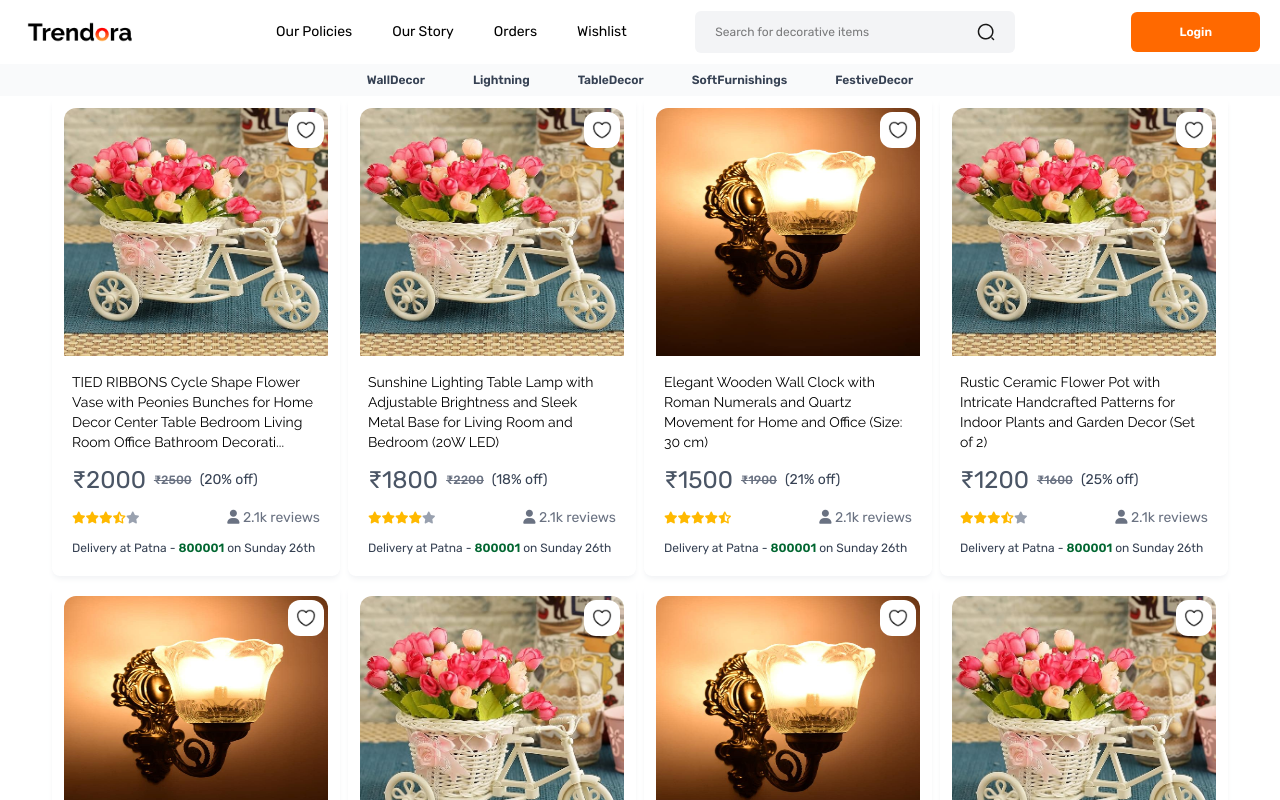
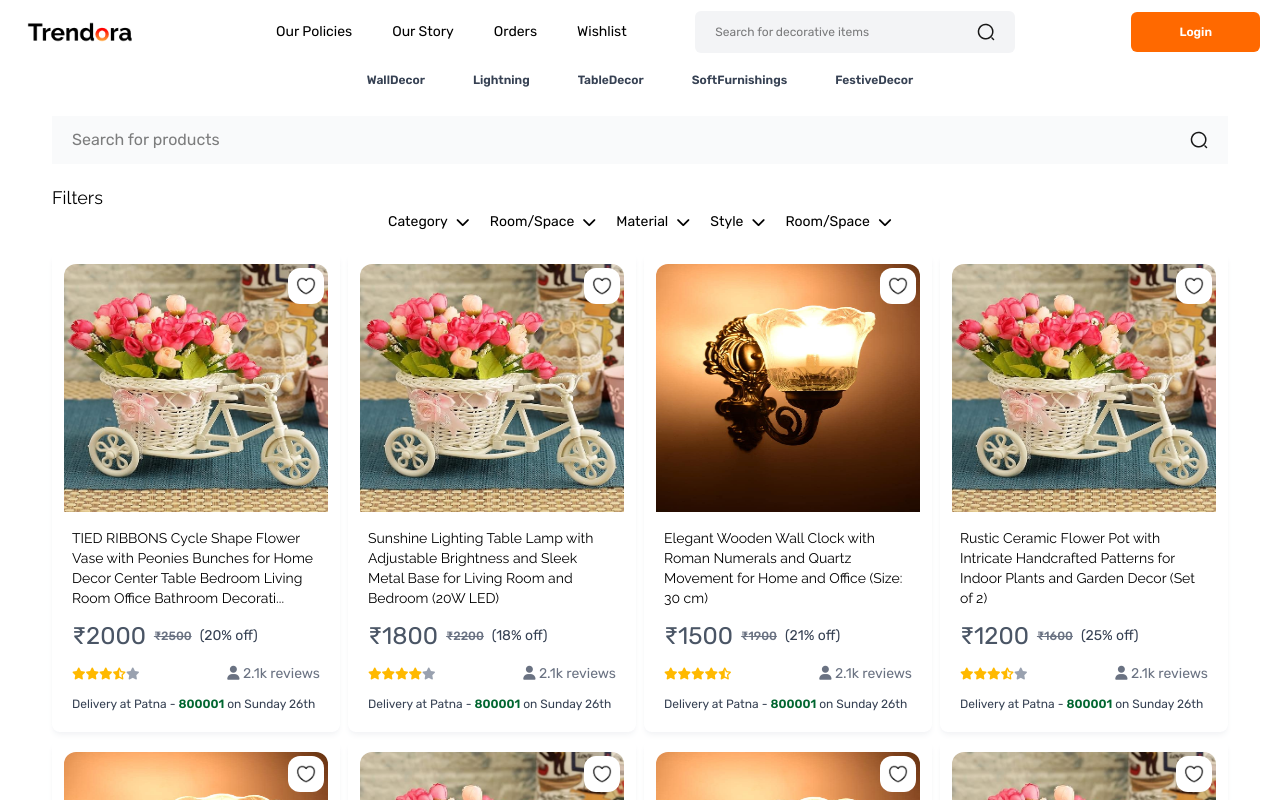
Before and after one commit to adi-mws/Trendora, a React (Vite) app in the folder client/: page /products in a window 1280 px wide. Shown: the top 800 px of the page. Built offline with nearby package versions, Linux system fonts and the light colour scheme.

Commit message:
New Products page created with some filters

```diff
--- a/client/src/components/primary/Navbar.jsx
+++ b/client/src/components/primary/Navbar.jsx
@@ -84,7 +84,7 @@ export default function Navbar() {
     return (
         <>
             <div className='hidden lg:flex justify-center flex-col items-center relative '>
-                <div className='flex w-full justify-center align-center gap-12 text-sm bg-gray-50 py-2'>
+                <div className='flex w-full justify-center align-center gap-12 text-sm py-2'>
                     {Object.keys(navItems).map((item, index) => {
                         return <p key={index} onMouseOver={() => { setShowNavDropdown(true); setSelectedNav(item) }} className={`hover:text-orange-600 ${selectedNav=== item && showNavDropdown ? 'text-orange-600' : 'text-gray-700'} cursor-pointer flex gap-2 text-xs items-center font-semibold`}>{item}</p>
                     })}
--- a/client/src/pages/ProductsPage.jsx
+++ b/client/src/pages/ProductsPage.jsx
@@ -1,7 +1,7 @@
 import React from 'react'
 import { useState, useEffect } from 'react';
 import ProductCardVertical from '../components/cards/ProductCardVertical';
-
+import { Link } from 'react-router-dom';
 export default function ProductsPage() {
 
     const product_items = [
@@ -194,10 +194,61 @@ export default function ProductsPage() {
     }, [])
     return (
         <div className='products-page flex flex-col'>
-            <div className='flex flex-col'>
+            <div className='flex flex-col '>
+                <div className="searchbar mt-5 input-wrapper flex gap-4 items-center px-5 py-3 bg-gray-50">
+                    <input type="search" placeholder='Search for products' className='text-md outline-none w-full' />
+                    <img src="/icons/search-normal.png" alt="search-icon" className='text-xs' />
+                </div>
 
+                <div className="filters flex mt-5 flex-col">
+                    <p className="title text-lg font-primary">Filters</p>
+                    <div className="filters-item flex w-full gap-5 justify-center items-center">
+
+                        <div className="category flex flex-col">
+                            <p className='flex items-center gap-2 text-sm'>Category <i className="fas fa-chevron-down"></i></p>
+                            <ul className='menu-item'>
+                                <li>
+                                    <Link></Link>
+                                </li>
+                            </ul>
+                        </div>
+                         <div className="category flex flex-col">
+                            <p className='flex items-center gap-2 text-sm'>Room/Space <i className="fas fa-chevron-down"></i></p>
+                            <ul className='menu-item'>
+                                <li>
+                                    <Link></Link>
+                                </li>
+                            </ul>
+                        </div>
+                        <div className="category flex flex-col">
+                            <p className='flex items-center gap-2 text-sm'>Material <i className="fas fa-chevron-down"></i></p>
+                            <ul className='menu-item'>
+                                <li>
+                                    <Link></Link>
+                                </li>
+                            </ul>
+                        </div>
+                        <div className="category flex flex-col">
+                            <p className='flex items-center gap-2 text-sm'>Style <i className="fas fa-chevron-down"></i></p>
+                            <ul className='menu-item'>
+                                <li>
+                                    <Link></Link>
+                                </li>
+                            </ul>
+                        </div>
+                        <div className="category flex flex-col">
+                            <p className='flex items-center gap-2 text-sm'>Room/Space <i className="fas fa-chevron-down"></i></p>
+                            <ul className='menu-item'>
+                                <li>
+                                    <Link></Link>
+                                </li>
+                            </ul>
+                        </div>
+
+                    </div>
+                </div>
             </div>
-            <div className='container flex flex-wrap gap-2 flex-1/5'>
+            <div className='container flex flex-wrap gap-2 mt-5 flex-1/5'>
                 {products.map((product, index) => (<ProductCardVertical product={product} />
                 ))}
             </div>
```
